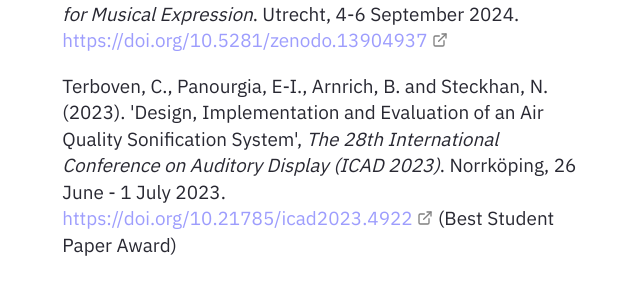
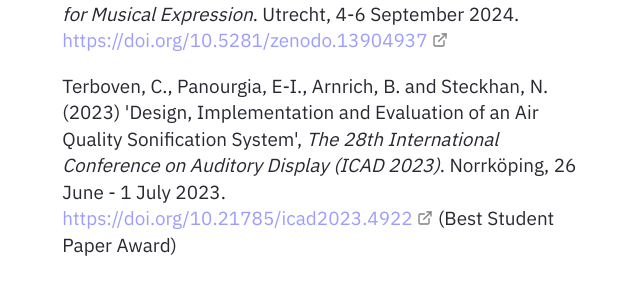
Before and after one commit to listeningtoclimatechange/listeningtoclimatechange.github.io, a Jekyll site: the page built from _notes/publications.md, in a window 1280 px wide and 900 px high, scrolled down 321 px. Shown: the part 186-481 px from the top of the window, without its empty margins (316-956 px from the left). Built offline with Jekyll 4.4.1, drawn with Linux system fonts in a browser that asks for light colours.

```diff
--- a/_notes/publications.md
+++ b/_notes/publications.md
@@ -9,7 +9,7 @@ Panourgia, E-I. (2024) 'Shaping sounds of future environments', in E.-K. Matthew
 
 Panourgia, E-I., Usabaev, B. and Brennecke, A. (2024) 'ClimaSynth: Enhancing Environmental Perception through Climate Change Sonic Interaction', *NIME'24: New Interfaces for Musical Expression*. Utrecht, 4-6 September 2024. [https://doi.org/10.5281/zenodo.13904937](https://doi.org/10.5281/zenodo.13904937)
 
-Terboven, C., Panourgia, E-I., Arnrich, B. and Steckhan, N. (2023). 'Design, Implementation and	Evaluation of an Air Quality Sonification System', *The 28th International Conference on	Auditory Display (ICAD 2023)*. Norrköping, 26 June - 1 July 2023.	[https://doi.org/10.21785/icad2023.4922](https://doi.org/10.21785/icad2023.4922) (Best Student Paper Award)
+Terboven, C., Panourgia, E-I., Arnrich, B. and Steckhan, N. (2023) 'Design, Implementation and	Evaluation of an Air Quality Sonification System', *The 28th International Conference on	Auditory Display (ICAD 2023)*. Norrköping, 26 June - 1 July 2023.	[https://doi.org/10.21785/icad2023.4922](https://doi.org/10.21785/icad2023.4922) (Best Student Paper Award)
 
 ### Presentations
 Panourgia, E-I., Usabaev, B. and Brennecke, A. (2024) 'ClimaSynth: Enhancing Environmental Perception through Climate Change Sonic Interaction', *NIME'24: New Interfaces for Musical Expression*. Utrecht, 4-6 September 2024.
```
